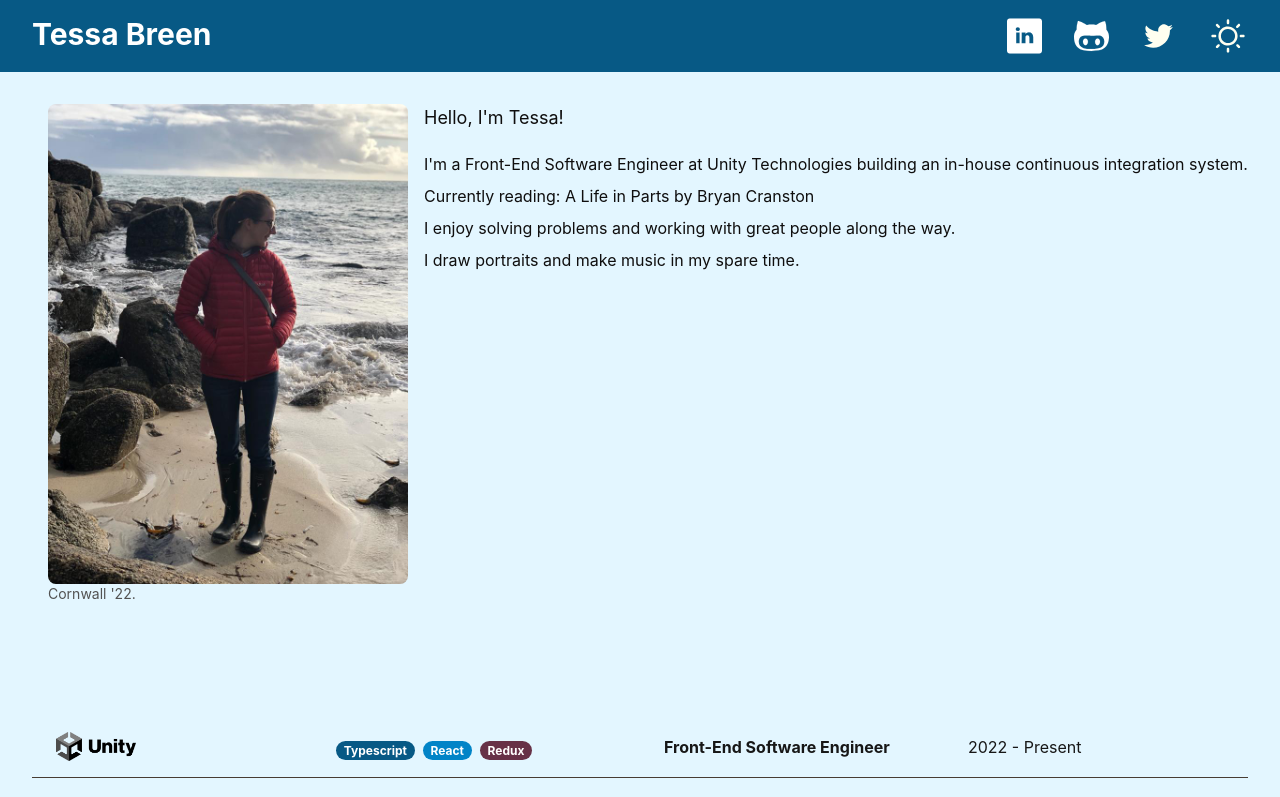
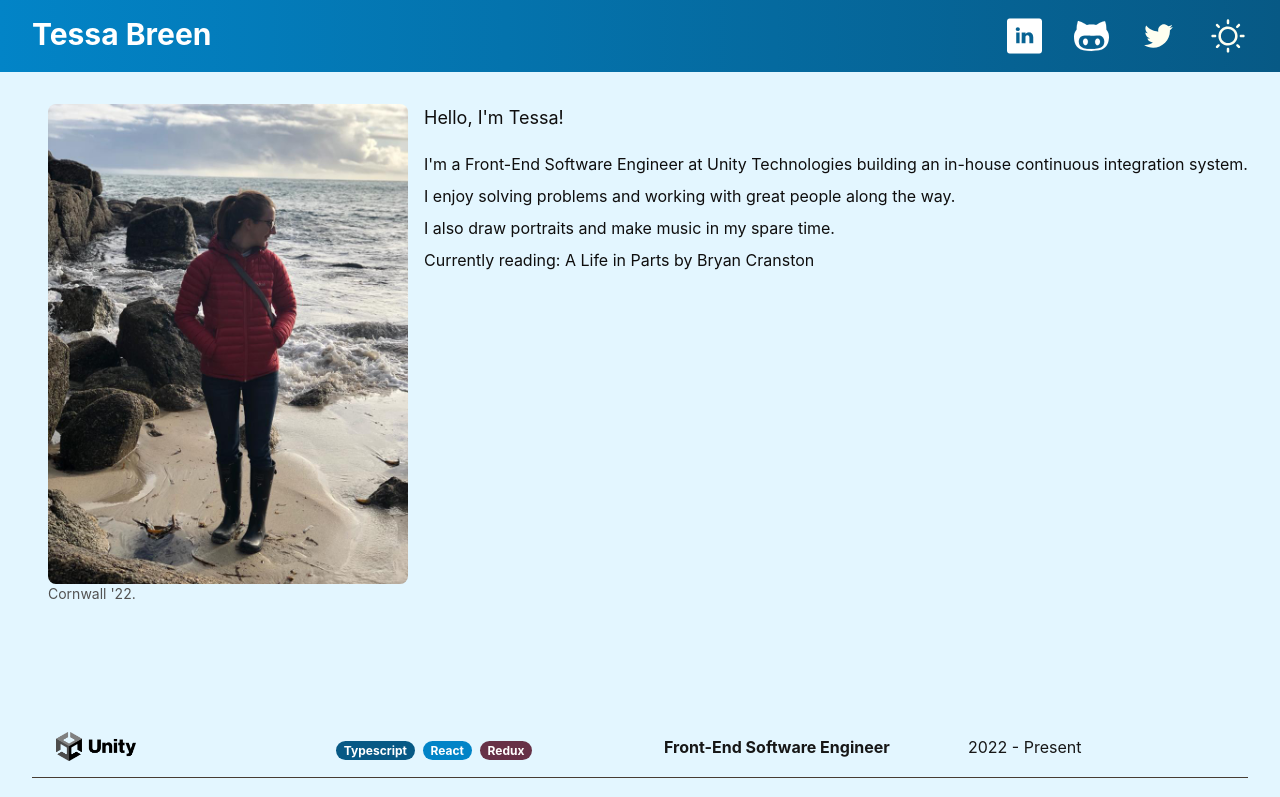
Before and after one commit to Mynameistessa/my-website, a Next.js app: page / in a window 1280 px wide. Shown: the top 797 px of the page. Built offline with nearby package versions, Linux system fonts and the light colour scheme; what tw-elements would draw is missing.

Commit message:
Add bg gradient to layout

```diff
--- a/src/components/Layout/layout.tsx
+++ b/src/components/Layout/layout.tsx
@@ -38,7 +38,7 @@ const Layout = ({ children }: LayoutProps): JSX.Element | null => {
         <link rel="icon" href="/close-clover.png" />
       </Head>
       <div >
-        <div className='flex flex-row pb-4 pt-4 bg-sky-800 dark:bg-white'>
+        <div className='flex flex-row pb-4 pt-4 bg-gradient-to-r from-sky-600 to-sky-800 dark:from-seablue dark:to-white '>
           {/* <Tabs /> */}
           {/* <StyledHeading className={`ml-8 text-3xl dark:text-dolphin-blue text-white font-bold`}>Tessa Breen</StyledHeading> */}
           <h1 className={`ml-8 text-3xl dark:text-almost-black text-white font-bold`}>Tessa Breen</h1>
--- a/src/pages/CV.tsx
+++ b/src/pages/CV.tsx
@@ -17,8 +17,6 @@ const CV: React.FC = () => {
   if (!mounted) {
     return null;
   }
-
-  console.log(showSection, 'show section')
 
   return (
     // <Layout>
--- a/src/pages/index.tsx
+++ b/src/pages/index.tsx
@@ -21,7 +21,7 @@ export default function App() {
         <meta name="viewport" content="width=device-width, initial-scale=1" />
         <link rel="icon" href="/close-clover.png" />
       </Head>
-      <div className="grid m-8 lg:mb-24 bg-['/cinammon.jpg']">
+      <div className="grid m-8 lg:mb-24">
         <div className='sm:grid lg:flex'>
           <div>
             <div className="overflow-hidden bg-no-repeat bg-cover px-4 sm:mb-4">
@@ -47,13 +47,13 @@ export default function App() {
             </a>
             {' '} building an in-house continuous integration system.
             <br />
+            <p className=''>I enjoy solving problems and working with great people along the way.</p>
+            <p>I also draw portraits and make music in my spare time.</p>
             <a target="_blank" rel="noreferrer" href="https://www.goodreads.com/tessabreen" className="group transition-all duration-300 ease-in-out">
               <span className='bg-left-bottom bg-gradient-to-r dark:from-white dark:to-white from-warm-yellow to-warm-yellow bg-[length:0%_2px] bg-no-repeat group-hover:bg-[length:100%_2px] transition-all duration-500 ease-out'>
                 Currently reading
               </span>
             </a>: A Life in Parts by Bryan Cranston
-            <p className=''>I enjoy solving problems and working with great people along the way.</p>
-            <p>I draw portraits and make music in my spare time.</p>
           </div>
         </div>
         {/* <div className='ml-auto'>
@@ -66,6 +66,11 @@ export default function App() {
           </div>
         </div> */}
       </div>
+
+      {/* learning to make hero image */}
+      {/* <div className="text-almost-black bg-[url('/photoo.JPG')]">
+        testing
+      </div> */}
       <CV />
       {/* <Interests /> */}
     </Layout>
```
